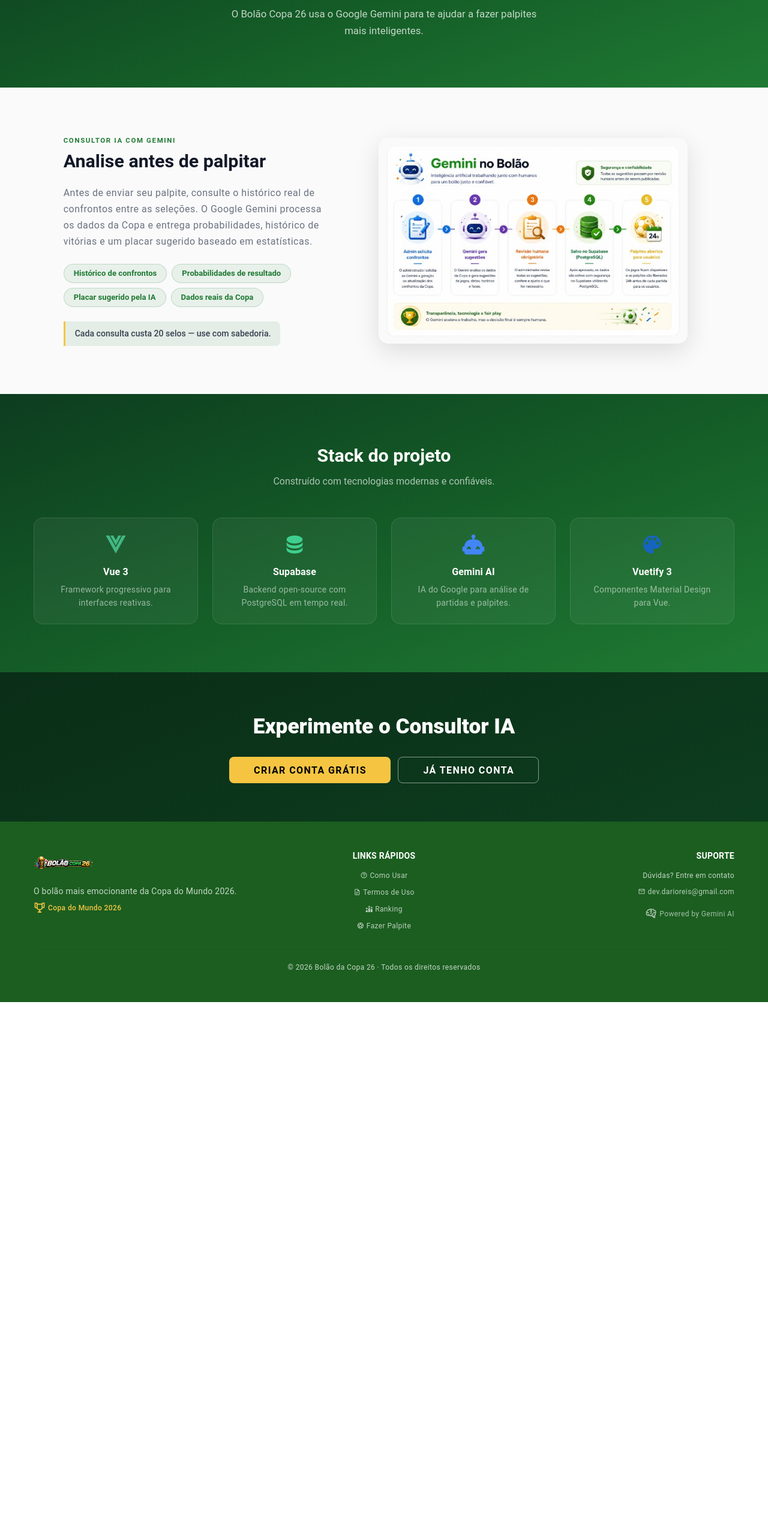
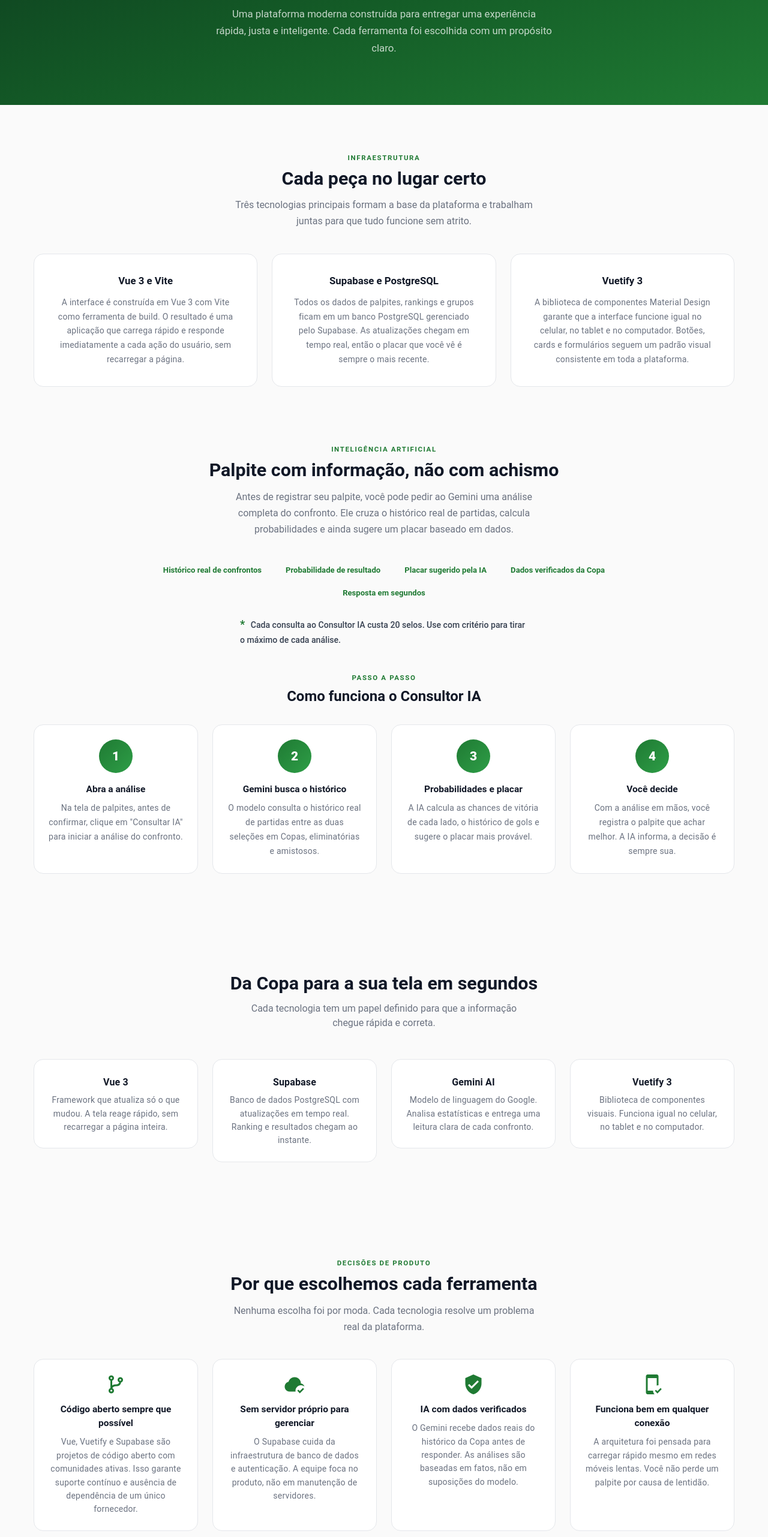
Before and after one commit to darioreisjr/copadomundo2026, a Vue app: page /tecnologias in a window 1280 px wide. Shown: the part 234-2797 px from the top of the page at 60% size. Before the commit the page ends 1905 px from the top, so only its background shows below. Built offline with nearby package versions, Linux system fonts and the light colour scheme; no server answers.

Commit message:
feat(tecnologias): redesign completo da página com seções detalhadas, remoção de ícones e ajustes visuais

```diff
--- a/src/pages/landing/TecnologiasPage.vue
+++ b/src/pages/landing/TecnologiasPage.vue
@@ -1,109 +1,288 @@
 <template>
   <LandingLayout>
-    <!-- Mini hero -->
+
+    <!-- 1. Hero -->
     <section class="page-hero py-16 text-center">
       <v-container>
         <div class="section-label mb-2">Tecnologia</div>
-        <h1 class="page-title mb-4">Tecnologias</h1>
+        <h1 class="page-title mb-4">A tecnologia por trás do bolão</h1>
         <p class="page-subtitle mx-auto">
-          O Bolão Copa 26 usa o Google Gemini para te ajudar a fazer palpites mais inteligentes.
+          Uma plataforma moderna construída para entregar uma experiência rápida, justa e inteligente.
+          Cada ferramenta foi escolhida com um propósito claro.
         </p>
       </v-container>
     </section>
 
-    <!-- Consultor IA -->
+    <!-- 2. Infraestrutura -->
     <section class="section-light py-16">
       <v-container>
-        <v-row align="center" justify="center">
-          <v-col cols="12" md="5" class="mb-10 mb-md-0 pr-md-10">
-            <div class="section-label-green mb-2">Consultor IA com Gemini</div>
-            <h2 class="content-title mb-5">Analise antes de palpitar</h2>
-            <p class="text-body-1 mb-6" style="color:#6b7280;line-height:1.7">
-              Antes de enviar seu palpite, consulte o histórico real de confrontos entre as seleções.
-              O Google Gemini processa os dados da Copa e entrega probabilidades, histórico de vitórias
-              e um placar sugerido baseado em estatísticas.
-            </p>
-            <div class="d-flex flex-wrap gap-2 mb-6">
-              <span v-for="tag in aiTags" :key="tag" class="feature-tag">{{ tag }}</span>
-            </div>
-            <div class="ai-cost-note">
-              Cada consulta custa 20 selos — use com sabedoria.
-            </div>
-          </v-col>
-          <v-col cols="12" md="6">
-            <img
-              src="@/image/geminiPass.png"
-              alt="Consultor IA Gemini"
-              class="feature-preview-img"
-            />
-          </v-col>
-        </v-row>
-      </v-container>
-    </section>
-
-    <!-- Stack técnico -->
-    <section class="section-dark py-16">
-      <v-container>
-        <h2 class="text-center text-white mb-2" style="font-size:clamp(1.4rem,3vw,1.9rem);font-weight:700">Stack do projeto</h2>
-        <p class="text-center mb-12" style="color:rgba(255,255,255,.65);max-width:480px;margin:0 auto 48px">
-          Construído com tecnologias modernas e confiáveis.
-        </p>
+        <div class="text-center mb-10">
+          <div class="section-label-green mb-2">Infraestrutura</div>
+          <h2 class="content-title">Cada peça no lugar certo</h2>
+          <p class="content-subtitle mx-auto mt-3">
+            Três tecnologias principais formam a base da plataforma e trabalham juntas para que tudo funcione sem atrito.
+          </p>
+        </div>
         <v-row justify="center">
-          <v-col
-            v-for="tech in techStack"
-            :key="tech.name"
-            cols="12"
-            sm="6"
-            md="3"
-          >
-            <div class="tech-card text-center pa-6">
-              <v-icon :icon="tech.icon" size="40" :color="tech.color" class="mb-3" />
-              <div class="text-subtitle-1 font-weight-bold text-white mb-1">{{ tech.name }}</div>
-              <div class="text-body-2" style="color:rgba(255,255,255,.55);line-height:1.6">{{ tech.desc }}</div>
+          <v-col v-for="pillar in pillars" :key="pillar.title" cols="12" sm="6" md="4">
+            <div class="pillar-card pa-8 text-center h-100">
+              <div class="pillar-title mb-3">{{ pillar.title }}</div>
+              <p class="text-body-2" style="color:#6b7280;line-height:1.7">{{ pillar.desc }}</p>
             </div>
           </v-col>
         </v-row>
       </v-container>
     </section>
 
-    <!-- CTA -->
-    <section class="section-cta py-12 text-center">
+    <!-- 3. Consultor IA com Gemini -->
+    <section class="section-light pb-16">
       <v-container>
-        <h2 class="cta-title mb-6">Experimente o Consultor IA</h2>
-        <div class="d-flex flex-wrap justify-center gap-3">
-          <v-btn :to="{ name: 'Register' }" color="#f5c542" size="large" class="font-weight-bold text-black px-10" elevation="0" rounded="lg">
-            Criar conta grátis
-          </v-btn>
-          <v-btn :to="{ name: 'Login' }" variant="outlined" size="large" class="font-weight-bold px-10" style="border-color:rgba(255,255,255,.5);color:#fff" rounded="lg">
-            Já tenho conta
-          </v-btn>
+        <div class="text-center mb-10">
+          <div class="section-label-green mb-2">Inteligência artificial</div>
+          <h2 class="content-title">Palpite com informação, não com achismo</h2>
+          <p class="content-subtitle mx-auto mt-3">
+            Antes de registrar seu palpite, você pode pedir ao Gemini uma análise completa do confronto.
+            Ele cruza o histórico real de partidas, calcula probabilidades e ainda sugere um placar baseado em dados.
+          </p>
         </div>
+
+        <v-row justify="center" class="mb-8">
+          <v-col cols="12" md="8">
+            <div class="d-flex flex-wrap justify-center gap-2 mb-6">
+              <span v-for="tag in aiTags" :key="tag" class="feature-tag">{{ tag }}</span>
+            </div>
+            <div class="ai-cost-note mx-auto" style="max-width:480px">
+              Cada consulta ao Consultor IA custa 20 selos. Use com critério para tirar o máximo de cada análise.
+            </div>
+          </v-col>
+        </v-row>
+
+        <div class="text-center mb-8">
+          <div class="section-label-green mb-2">Passo a passo</div>
+          <h3 class="content-title" style="font-size:clamp(1.1rem,2.5vw,1.5rem)">Como funciona o Consultor IA</h3>
+        </div>
+        <v-row justify="center">
+          <v-col v-for="(step, i) in aiSteps" :key="i" cols="12" sm="6" md="3">
+            <div class="step-card pa-6 h-100">
+              <div class="step-card-top">
+                <div class="step-number mx-auto mb-4">{{ i + 1 }}</div>
+                <div class="step-title font-weight-bold mb-2" style="color:#111827;text-align:center">{{ step.title }}</div>
+              </div>
+              <div class="d-flex d-sm-none align-center justify-center mb-2" style="gap:10px">
+                <span class="step-number-inline">{{ i + 1 }}</span>
+                <div class="step-title font-weight-bold" style="color:#111827">{{ step.title }}</div>
+              </div>
+              <div class="text-body-2 text-center" style="color:#6b7280;line-height:1.7">{{ step.text }}</div>
+            </div>
+          </v-col>
+        </v-row>
       </v-container>
     </section>
+
+    <!-- 4. Como os dados chegam até você (dark) -->
+    <section class="section-light py-16">
+      <v-container>
+        <h2 class="text-center mb-2" style="font-size:clamp(1.4rem,3vw,1.9rem);font-weight:700;color:#111827">
+          Da Copa para a sua tela em segundos
+        </h2>
+        <p class="text-center mb-12" style="color:#6b7280;max-width:480px;margin:0 auto 48px">
+          Cada tecnologia tem um papel definido para que a informação chegue rápida e correta.
+        </p>
+        <v-row justify="center">
+          <v-col v-for="tech in techStack" :key="tech.name" cols="12" sm="6" md="3">
+            <div class="tech-card-light text-center pa-6">
+              <div class="text-subtitle-1 font-weight-bold mb-1" style="color:#111827">{{ tech.name }}</div>
+              <div class="text-body-2" style="color:#6b7280;line-height:1.6">{{ tech.desc }}</div>
+            </div>
+          </v-col>
+        </v-row>
+      </v-container>
+    </section>
+
+    <!-- 5. Por que essas escolhas -->
+    <section class="section-light py-16">
+      <v-container>
+        <div class="text-center mb-10">
+          <div class="section-label-green mb-2">Decisões de produto</div>
+          <h2 class="content-title">Por que escolhemos cada ferramenta</h2>
+          <p class="content-subtitle mx-auto mt-3">
+            Nenhuma escolha foi por moda. Cada tecnologia resolve um problema real da plataforma.
+          </p>
+        </div>
+        <v-row justify="center">
+          <v-col v-for="why in whys" :key="why.title" cols="12" sm="6" md="3">
+            <div class="why-card pa-6 text-center h-100">
+              <v-icon :icon="why.icon" size="36" color="#1f7a33" class="mb-3 d-none d-sm-inline-flex" />
+              <div class="why-title mb-2">{{ why.title }}</div>
+              <p class="text-body-2" style="color:#6b7280;line-height:1.6">{{ why.desc }}</p>
+            </div>
+          </v-col>
+        </v-row>
+      </v-container>
+    </section>
+
+    <!-- 6. Segurança e privacidade -->
+    <section class="section-light pb-16 section-security">
+      <v-container>
+        <div class="text-center mb-10">
+          <div class="section-label-green mb-2">Privacidade</div>
+          <h2 class="content-title">Seus dados ficam protegidos</h2>
+          <p class="content-subtitle mx-auto mt-3">
+            A plataforma usa os padrões de segurança do Supabase, que roda sobre infraestrutura da AWS.
+          </p>
+        </div>
+        <v-row justify="center">
+          <v-col v-for="sec in security" :key="sec.label" cols="12" sm="6" md="4">
+            <div class="cost-card-light text-center pa-6">
+              <v-icon :icon="sec.icon" size="36" color="#1f7a33" class="mb-3 d-none d-sm-inline-flex" />
+              <div class="cost-value-light mb-1">{{ sec.value }}</div>
+              <div class="text-subtitle-2 font-weight-bold mb-1" style="color:#111827">{{ sec.label }}</div>
+              <div class="text-body-2" style="color:#6b7280;line-height:1.6">{{ sec.desc }}</div>
+            </div>
+          </v-col>
+        </v-row>
+      </v-container>
+    </section>
+
+
   </LandingLayout>
 </template>
 
 <script setup>
 import LandingLayout from '@/components/LandingLayout.vue'
 
+const pillars = [
+  {
+    icon: 'mdi-vuejs',
+    color: '#42b883',
+    title: 'Vue 3 e Vite',
+    desc: 'A interface é construída em Vue 3 com Vite como ferramenta de build. O resultado é uma aplicação que carrega rápido e responde imediatamente a cada ação do usuário, sem recarregar a página.',
+  },
+  {
+    icon: 'mdi-database',
+    color: '#3ecf8e',
+    title: 'Supabase e PostgreSQL',
+    desc: 'Todos os dados de palpites, rankings e grupos ficam em um banco PostgreSQL gerenciado pelo Supabase. As atualizações chegam em tempo real, então o placar que você vê é sempre o mais recente.',
+  },
+  {
+    icon: 'mdi-palette',
+    color: '#1565c0',
+    title: 'Vuetify 3',
+    desc: 'A biblioteca de componentes Material Design garante que a interface funcione igual no celular, no tablet e no computador. Botões, cards e formulários seguem um padrão visual consistente em toda a plataforma.',
+  },
+]
+
 const aiTags = [
-  'Histórico de confrontos',
-  'Probabilidades de resultado',
+  'Histórico real de confrontos',
+  'Probabilidade de resultado',
   'Placar sugerido pela IA',
-  'Dados reais da Copa',
+  'Dados verificados da Copa',
+  'Resposta em segundos',
+]
+
+const aiSteps = [
+  {
+    icon: 'mdi-eye-outline',
+    title: 'Abra a análise',
+    text: 'Na tela de palpites, antes de confirmar, clique em "Consultar IA" para iniciar a análise do confronto.',
+  },
+  {
+    icon: 'mdi-database-search',
+    title: 'Gemini busca o histórico',
+    text: 'O modelo consulta o histórico real de partidas entre as duas seleções em Copas, eliminatórias e amistosos.',
+  },
+  {
+    icon: 'mdi-chart-areaspline',
+    title: 'Probabilidades e placar',
+    text: 'A IA calcula as chances de vitória de cada lado, o histórico de gols e sugere o placar mais provável.',
+  },
+  {
+    icon: 'mdi-check-decagram',
+    title: 'Você decide',
+    text: 'Com a análise em mãos, você registra o palpite que achar melhor. A IA informa, a decisão é sempre sua.',
+  },
 ]
 
 const techStack = [
-  { icon: 'mdi-vuejs',         color: '#42b883', name: 'Vue 3',      desc: 'Framework progressivo para interfaces reativas.' },
-  { icon: 'mdi-database',      color: '#3ecf8e', name: 'Supabase',   desc: 'Backend open-source com PostgreSQL em tempo real.' },
-  { icon: 'mdi-robot-excited', color: '#4285f4', name: 'Gemini AI',  desc: 'IA do Google para análise de partidas e palpites.' },
-  { icon: 'mdi-palette',       color: '#1565c0', name: 'Vuetify 3',  desc: 'Componentes Material Design para Vue.' },
+  {
+    icon: 'mdi-vuejs',
+    color: '#42b883',
+    name: 'Vue 3',
+    desc: 'Framework que atualiza só o que mudou. A tela reage rápido, sem recarregar a página inteira.',
+  },
+  {
+    icon: 'mdi-database',
+    color: '#3ecf8e',
+    name: 'Supabase',
+    desc: 'Banco de dados PostgreSQL com atualizações em tempo real. Ranking e resultados chegam ao instante.',
+  },
+  {
+    icon: 'mdi-robot-excited',
+    color: '#4285f4',
+    name: 'Gemini AI',
+    desc: 'Modelo de linguagem do Google. Analisa estatísticas e entrega uma leitura clara de cada confronto.',
+  },
+  {
+    icon: 'mdi-palette',
+    color: '#1565c0',
+    name: 'Vuetify 3',
+    desc: 'Biblioteca de componentes visuais. Funciona igual no celular, no tablet e no computador.',
+  },
+]
+
+const whys = [
+  {
+    icon: 'mdi-source-branch',
+    title: 'Código aberto sempre que possível',
+    desc: 'Vue, Vuetify e Supabase são projetos de código aberto com comunidades ativas. Isso garante suporte contínuo e ausência de dependência de um único fornecedor.',
+  },
+  {
+    icon: 'mdi-cloud-check',
+    title: 'Sem servidor próprio para gerenciar',
+    desc: 'O Supabase cuida da infraestrutura de banco de dados e autenticação. A equipe foca no produto, não em manutenção de servidores.',
+  },
+  {
+    icon: 'mdi-shield-check',
+    title: 'IA com dados verificados',
+    desc: 'O Gemini recebe dados reais do histórico da Copa antes de responder. As análises são baseadas em fatos, não em suposições do modelo.',
+  },
+  {
+    icon: 'mdi-cellphone-check',
+    title: 'Funciona bem em qualquer conexão',
+    desc: 'A arquitetura foi pensada para carregar rápido mesmo em redes móveis lentas. Você não perde um palpite por causa de lentidão.',
+  },
+]
+
+const security = [
+  {
+    icon: 'mdi-lock-check',
+    value: 'Autenticação segura',
+    label: 'Sem senha armazenada localmente',
+    desc: 'O login é gerenciado pelo Supabase Auth. Nenhuma senha fica salva no navegador ou em servidores da aplicação.',
+  },
+  {
+    icon: 'mdi-shield-lock-outline',
+    value: 'HTTPS sempre',
+    label: 'Comunicação criptografada',
+    desc: 'Toda troca de dados entre o seu dispositivo e os servidores acontece por conexão criptografada, sem exceção.',
+  },
+  {
+    icon: 'mdi-eye-off-outline',
+    value: 'Acesso restrito',
+    label: 'Dados de palpite só seus',
+    desc: 'Suas apostas e histórico são visíveis apenas para você e para os grupos dos quais você faz parte. Nada é público sem sua permissão.',
+  },
 ]
 </script>
 
 <style scoped>
+/* Hero */
 .page-hero {
   background: linear-gradient(160deg, #0d3d1f 0%, #145c27 50%, #1f7a33 100%);
+}
+@media (max-width: 599px) {
+  .page-hero { padding-top: 0 !important; padding-bottom: 0 !important; }
+  .section-security { padding-top: 0 !important; }
 }
 .section-label {
   font-size: .72rem;
@@ -128,59 +307,170 @@
 .page-subtitle {
   font-size: 1.05rem;
   color: rgba(255,255,255,.75);
-  max-width: 520px;
+  max-width: 560px;
   line-height: 1.7;
 }
+
+/* Sections */
+.section-light { background: #fafafa; }
+.section-dark  { background: linear-gradient(160deg, #0d3d1f 0%, #145c27 50%, #1f7a33 100%); }
+.section-cta   { background: linear-gradient(160deg, #0a2e17 0%, #0d3d1f 100%); }
+
+/* Typography */
 .content-title {
   font-size: clamp(1.4rem, 3vw, 1.9rem);
   font-weight: 700;
   color: #111827;
   line-height: 1.2;
 }
-.section-light { background: #fafafa; }
-.section-dark  { background: linear-gradient(160deg, #0d3d1f 0%, #145c27 50%, #1f7a33 100%); }
-.section-cta   { background: linear-gradient(160deg, #0a2e17 0%, #0d3d1f 100%); }
-.feature-preview-img {
-  width: 90%;
-  max-width: 560px;
-  height: auto;
+.content-subtitle {
+  font-size: 1rem;
+  color: #6b7280;
+  max-width: 520px;
+  line-height: 1.7;
+}
+
+/* Pillar cards */
+.pillar-card {
+  background: #fff;
+  border: 1px solid #e5e7eb;
   border-radius: 16px;
-  box-shadow: 0 12px 40px rgba(0,0,0,.12);
-  display: block;
-  margin: 0 auto;
+  transition: box-shadow .2s;
 }
+.pillar-card:hover { box-shadow: 0 4px 20px rgba(31,122,51,.1); }
+.pillar-title {
+  font-size: 1.05rem;
+  font-weight: 700;
+  color: #111827;
+}
+
+/* Feature tags */
 .feature-tag {
   display: inline-block;
-  background: rgba(31,122,51,.08);
-  border: 1px solid rgba(31,122,51,.2);
-  border-radius: 999px;
+  background: transparent;
+  border: none;
   padding: 5px 16px;
   font-size: .82rem;
   font-weight: 600;
   color: #1f7a33;
 }
+
+/* AI cost note */
 .ai-cost-note {
-  display: inline-block;
-  background: rgba(31,122,51,.1);
-  border-left: 3px solid #f5c542;
-  border-radius: 0 8px 8px 0;
-  padding: 10px 16px;
+  display: block;
+  background: transparent;
+  border: none;
+  padding: 0;
   font-size: .88rem;
   color: #374151;
   font-weight: 500;
+  line-height: 1.6;
 }
-.tech-card {
+.ai-cost-note::before {
+  content: '*';
+  color: #1f7a33;
+  font-weight: 900;
+  font-size: 1.1rem;
+  margin-right: 6px;
+}
+
+/* Step cards */
+.step-card {
+  background: #fff;
+  border: 1px solid #e5e7eb;
   border-radius: 16px;
-  border: 1px solid rgba(255,255,255,.1);
-  background: rgba(255,255,255,.05);
-  transition: background .2s;
+  transition: box-shadow .2s;
 }
-.tech-card:hover { background: rgba(255,255,255,.09); }
+.step-card:hover { box-shadow: 0 4px 20px rgba(31,122,51,.1); }
+.step-card-top {
+  display: flex;
+  flex-direction: column;
+  align-items: center;
+  text-align: center;
+}
+@media (max-width: 599px) {
+  .step-card-top { display: none !important; }
+}
+.step-number {
+  width: 56px;
+  height: 56px;
+  border-radius: 50%;
+  background: linear-gradient(135deg, #1f7a33, #2e9e47);
+  color: #fff;
+  font-size: 1.3rem;
+  font-weight: 900;
+  display: flex;
+  align-items: center;
+  justify-content: center;
+}
+.step-number-inline {
+  width: 28px;
+  height: 28px;
+  border-radius: 50%;
+  background: linear-gradient(135deg, #1f7a33, #2e9e47);
+  color: #fff;
+  font-size: .9rem;
+  font-weight: 900;
+  display: inline-flex;
+  align-items: center;
+  justify-content: center;
+  flex-shrink: 0;
+}
+.step-title {
+  font-size: .97rem;
+}
+
+/* Tech cards (light section) */
+.tech-card-light {
+  border-radius: 16px;
+  border: 1px solid #e5e7eb;
+  background: #fff;
+  transition: box-shadow .2s;
+}
+.tech-card-light:hover { box-shadow: 0 4px 20px rgba(31,122,51,.1); }
+
+/* Why cards */
+.why-card {
+  background: #fff;
+  border: 1px solid #e5e7eb;
+  border-radius: 16px;
+  transition: box-shadow .2s;
+}
+.why-card:hover { box-shadow: 0 4px 20px rgba(31,122,51,.1); }
+.why-title {
+  font-size: .97rem;
+  font-weight: 700;
+  color: #111827;
+}
+
+/* Security / cost cards */
+.cost-card-light {
+  border-radius: 16px;
+  border: 1px solid #e5e7eb;
+  background: #fff;
+  transition: box-shadow .2s;
+}
+.cost-card-light:hover { box-shadow: 0 4px 20px rgba(31,122,51,.1); }
+.cost-value-light {
+  font-size: 1.1rem;
+  font-weight: 900;
+  color: #1f7a33;
+  line-height: 1;
+}
+
+/* CTA */
 .cta-title {
   font-size: clamp(1.5rem, 4vw, 2.2rem);
   font-weight: 800;
   color: #fff;
 }
+.cta-subtitle {
+  font-size: 1rem;
+  color: rgba(255,255,255,.65);
+  max-width: 400px;
+  line-height: 1.6;
+}
+
 .gap-2 { gap: 8px; }
 .gap-3 { gap: 12px; }
 </style>
```
